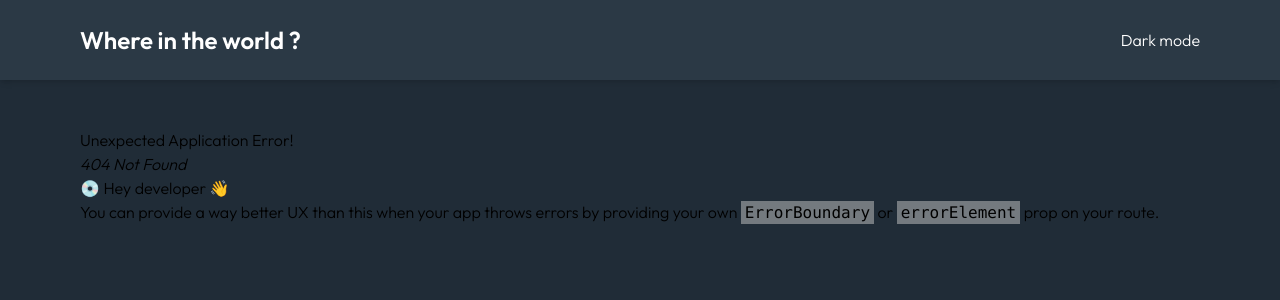
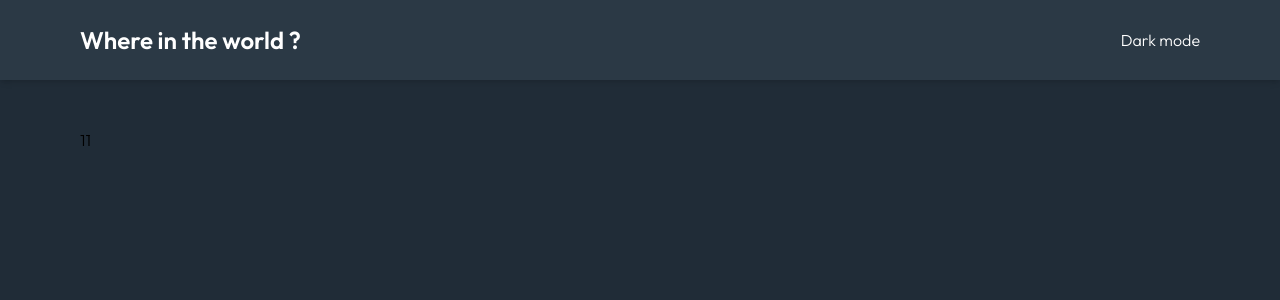
Before and after one commit to hesam-init/rest-countries-api-with-react, a React (Vite) app: page /1/1 in a window 1280 px wide. Before the commit this address had no page. Shown: the top 300 px of the page. Built offline with nearby package versions, Linux system fonts and the light colour scheme.

Commit message:
Add detail page and link country card to it

```diff
--- /dev/null
+++ b/src/app/pages/detail-page/DetailPage.tsx
@@ -0,0 +1,19 @@
+import { useParams } from "react-router-dom";
+
+type PageParams = {
+  country: string;
+  code: string;
+};
+
+function DetailPage() {
+  const { country, code } = useParams<PageParams>();
+
+  return (
+    <div>
+      {country?.replaceAll("-", " ")}
+      {code}
+    </div>
+  );
+}
+
+export default DetailPage;
--- a/src/app/pages/detail-page/index.tsx
+++ b/src/app/pages/detail-page/index.tsx
@@ -1,5 +1,3 @@
-function DetailPage() {
-  return <div>DetailPage</div>;
-}
+import DetailPage from "./DetailPage";
 
 export default DetailPage;
--- a/src/app/pages/home-page/HomePage.tsx
+++ b/src/app/pages/home-page/HomePage.tsx
@@ -1,5 +1,6 @@
 import { getCountryList } from "@api/getApi";
 import { useQuery } from "react-query";
+import { uid } from "uid";
 
 import CountryCard from "./components/country-card";
 import Filter from "./components/filter";
@@ -22,11 +23,14 @@ function HomePage() {
 
       {/* country list */}
       <section className="mt-12 grid gap-[4.7rem] px-12 sm:grid-cols-2 sm:px-0 md:px-0 lg:grid-cols-3 xl:grid-cols-4">
-        {isLoading && new Array(8).fill(0).map(() => <SkeletonCard />)}
+        {/* eslint-disable-next-line operator-linebreak */}
+        {isLoading &&
+          new Array(8).fill(0).map(() => <SkeletonCard key={`${uid()}`} />)}
 
         {countriesList?.map((country) => (
           <CountryCard
             key={country.name.common}
+            code={country.cca2}
             img={country.flags.png}
             name={country.name.common}
             population={country.population}
--- a/src/app/pages/home-page/components/country-card/CountryCard.tsx
+++ b/src/app/pages/home-page/components/country-card/CountryCard.tsx
@@ -1,4 +1,5 @@
 import { useInView } from "react-intersection-observer";
+import { Link } from "react-router-dom";
 
 interface CountryCardProps {
   name: string;
@@ -6,6 +7,7 @@ interface CountryCardProps {
   capital: string[];
   region: string;
   population: number;
+  code: string;
 }
 
 function CountryCard({
@@ -13,13 +15,16 @@ function CountryCard({
   img,
   capital,
   population,
-  region
+  region,
+  code
 }: CountryCardProps) {
   const { ref, inView } = useInView({
     triggerOnce: true
   });
 
   return (
+    <Link
+      to={`/${name.replaceAll(" ", "-").toLowerCase()}/${code.toLowerCase()}`}>
       <div
         ref={ref}
         className="relative h-[21rem] cursor-pointer overflow-hidden rounded-lg bg-dark-sec shadow-md transition-all duration-300 ease-in-out hover:-translate-y-2 hover:shadow-xl">
@@ -63,6 +68,7 @@ function CountryCard({
           </ul>
         </div>
       </div>
+    </Link>
   );
 }
 
--- a/src/app/router/routes.tsx
+++ b/src/app/router/routes.tsx
@@ -8,7 +8,7 @@ const router = createBrowserRouter([
     element: <HomePage />
   },
   {
-    path: "/detail:country",
+    path: "/:country/:code",
     element: <DetailPage />
   }
 ]);
```
Lines whose indentation alone changed are shown as unchanged.
